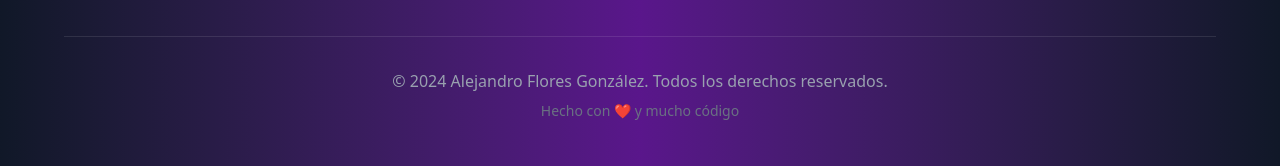
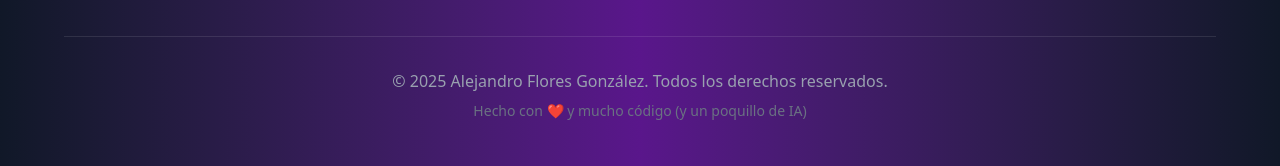
Before and after one commit to alesfg/portfolio-mobile, a React (Vite) app: page / in a window 1280 px wide. Shown: the part 6729-6895 px from the top of the page. Built offline with nearby package versions, Linux system fonts and the light colour scheme.

Commit message:
Update footer: 2025 year and add AI touch

```diff
--- a/src/App.tsx
+++ b/src/App.tsx
@@ -668,10 +668,10 @@ function App() {
 
           <div className="border-t border-white/10 pt-8 text-center">
             <p className="text-gray-400">
-              © 2024 Alejandro Flores González. Todos los derechos reservados.
+              © 2025 Alejandro Flores González. Todos los derechos reservados.
             </p>
             <p className="text-gray-500 mt-2 text-sm">
-              Hecho con ❤️ y mucho código
+              Hecho con ❤️ y mucho código (y un poquillo de IA)
         </p>
       </div>
         </div>
```
